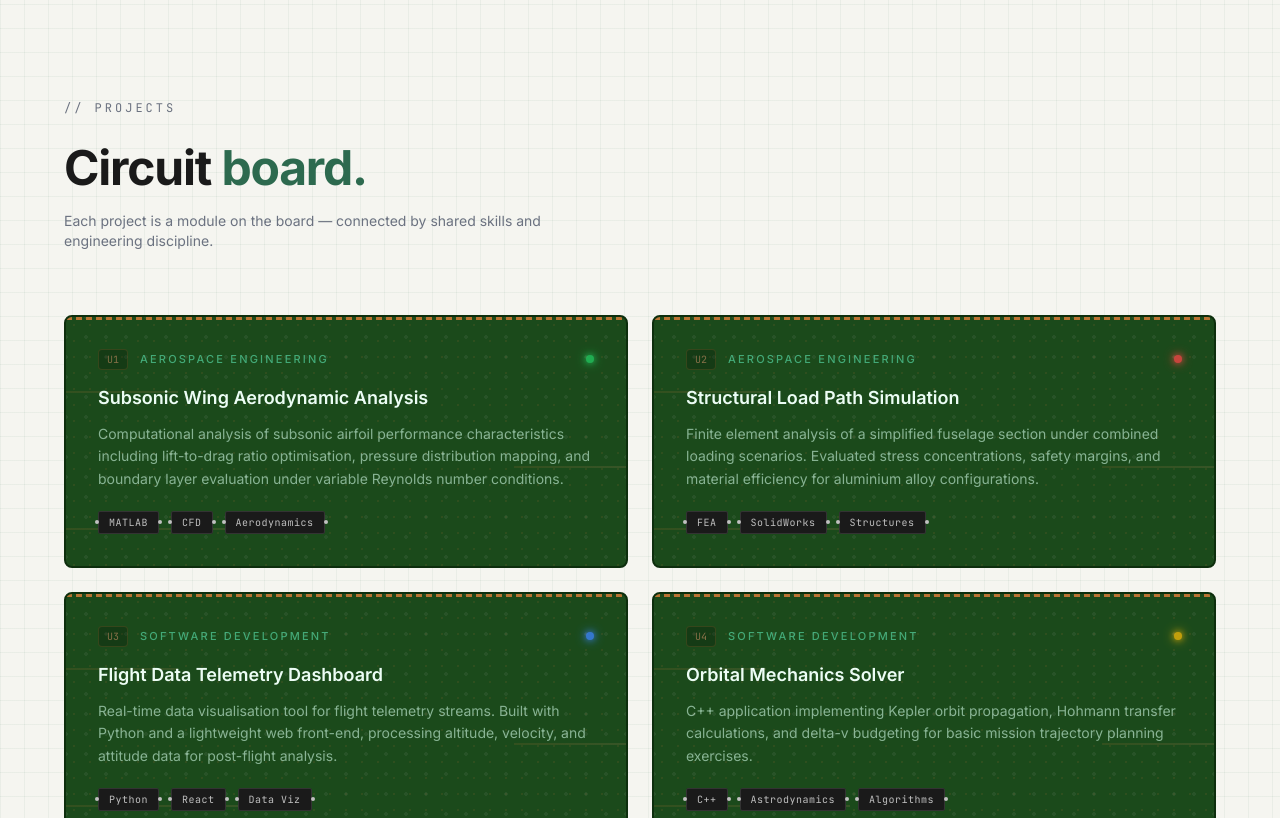
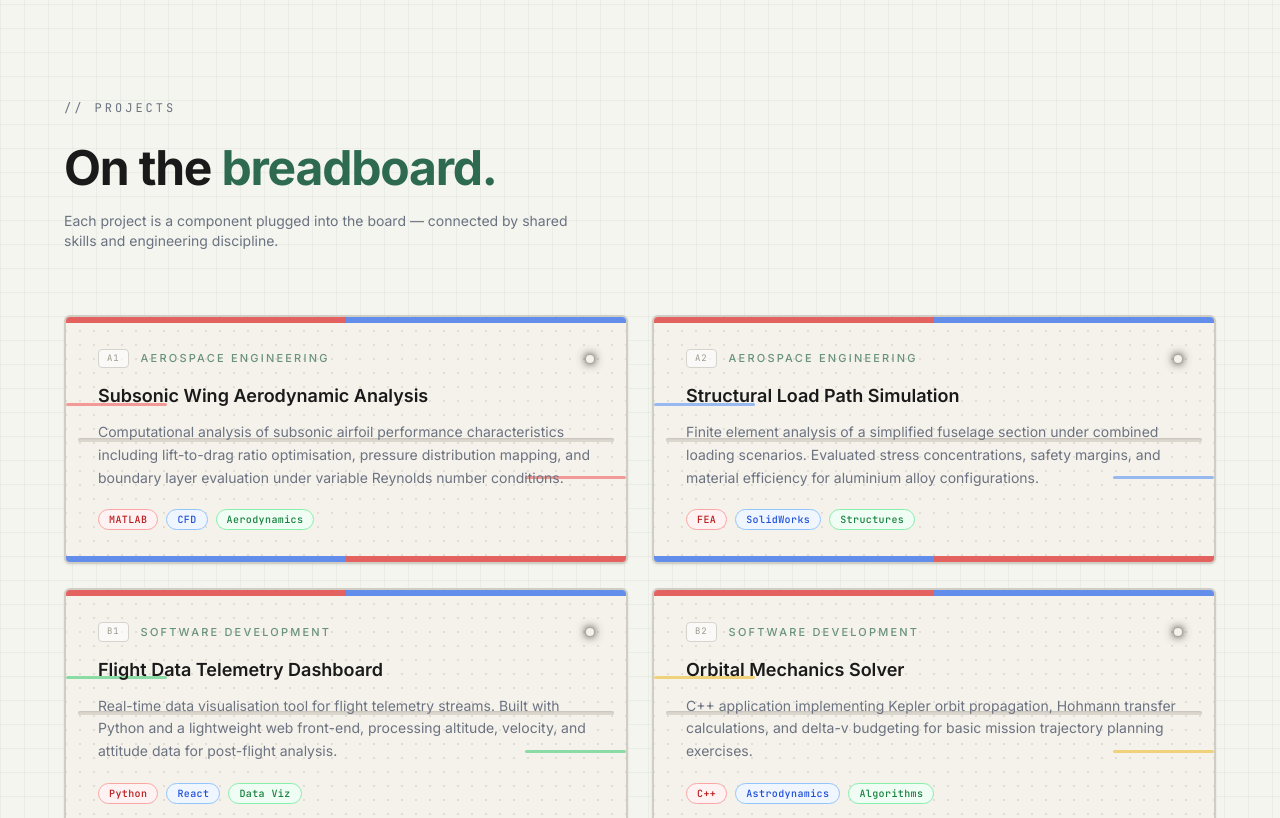
Before and after one commit to Max11122006/Portfolio-Wesbite, a Next.js app: page / in a window 1280 px wide. Shown: the part 2560-3378 px from the top of the page. Built offline with nearby package versions, Linux system fonts and the light colour scheme.

Commit message:
breadbaord v2

```diff
--- a/src/app/github/page.tsx
+++ b/src/app/github/page.tsx
@@ -177,28 +177,37 @@ function RepoCard({ repo }: { repo: Repo }) {
       href={repo.url}
       target="_blank"
       rel="noopener noreferrer"
-      whileHover={{ y: -3, boxShadow: "0 0 20px rgba(27, 94, 32, 0.15)" }}
+      whileHover={{ y: -3, boxShadow: "0 4px 20px rgba(0,0,0,0.08)" }}
       transition={{ duration: 0.3, ease: [0.22, 1, 0.36, 1] }}
       className="breadboard-card block"
     >
-      <div className="through-holes" />
-      <div className="card-inner p-6">
+      {/* Power rails */}
+      <div className="power-rails-top">
+        <div className="power-rail-red" />
+        <div className="power-rail-blue" />
+      </div>
+      <div className="power-rails-bottom">
+        <div className="power-rail-blue" />
+        <div className="power-rail-red" />
+      </div>
+
+      <div className="card-inner p-6 pt-8 pb-8">
         {/* Repo name */}
         <div className="flex items-center gap-2 mb-3">
-          <svg className="w-4 h-4 text-emerald-300/40" viewBox="0 0 16 16" fill="currentColor">
+          <svg className="w-4 h-4 text-muted/40" viewBox="0 0 16 16" fill="currentColor">
             <path d="M2 2.5A2.5 2.5 0 0 1 4.5 0h8.75a.75.75 0 0 1 .75.75v12.5a.75.75 0 0 1-.75.75h-2.5a.75.75 0 0 1 0-1.5h1.75v-2h-8a1 1 0 0 0-.714 1.7.75.75 0 1 1-1.072 1.05A2.495 2.495 0 0 1 2 11.5Zm10.5-1h-8a1 1 0 0 0-1 1v6.708A2.486 2.486 0 0 1 4.5 9h8ZM5 12.25a.25.25 0 0 1 .25-.25h3.5a.25.25 0 0 1 .25.25v3.25a.25.25 0 0 1-.4.2l-1.45-1.087a.249.249 0 0 0-.3 0L5.4 15.7a.25.25 0 0 1-.4-.2Z" />
           </svg>
-          <h3 className="text-sm font-semibold text-emerald-50 font-mono truncate">
+          <h3 className="text-sm font-semibold text-foreground font-mono truncate">
             {repo.name}
           </h3>
         </div>
 
-        <p className="text-xs text-emerald-100/50 leading-relaxed mb-4 line-clamp-2">
+        <p className="text-xs text-muted leading-relaxed mb-4 line-clamp-2">
           {repo.description}
         </p>
 
         {/* Bottom row: language + stars + date */}
-        <div className="flex items-center gap-4 text-[10px] font-mono text-emerald-200/40">
+        <div className="flex items-center gap-4 text-[10px] font-mono text-muted/60">
           <span className="flex items-center gap-1.5">
             <span
               className="w-2.5 h-2.5 rounded-full"
@@ -214,17 +223,20 @@ function RepoCard({ repo }: { repo: Repo }) {
           <span className="ml-auto">{repo.lastUpdated}</span>
         </div>
 
-        {/* Topics */}
+        {/* Topics as jumper wires */}
         {repo.topics.length > 0 && (
           <div className="flex flex-wrap gap-1.5 mt-3">
-            {repo.topics.map((topic) => (
-              <span
-                key={topic}
-                className="px-2 py-0.5 text-[9px] font-mono rounded-sm bg-black/30 text-emerald-200/40 border border-emerald-500/10"
-              >
-                {topic}
-              </span>
-            ))}
+            {repo.topics.map((topic, i) => {
+              const colors = ["red", "blue", "green", "yellow", "orange", "purple"];
+              return (
+                <span
+                  key={topic}
+                  className={`jumper-wire jumper-wire--${colors[i % colors.length]}`}
+                >
+                  {topic}
+                </span>
+              );
+            })}
           </div>
         )}
       </div>
@@ -276,7 +288,7 @@ export default function GitHubPage() {
                       relative flex items-center gap-2.5 px-5 py-3 rounded-lg font-mono text-sm transition-all duration-300 cursor-pointer
                       ${
                         isActive
-                          ? "bg-[#1b4a1b] border-2 border-emerald-500/30 text-emerald-50 shadow-lg"
+                          ? "bg-[#f5f2eb] border-2 border-border text-foreground shadow-md"
                           : "bg-surface border-2 border-border text-muted hover:border-accent/30 hover:text-foreground"
                       }
                     `}
@@ -286,7 +298,7 @@ export default function GitHubPage() {
                     <span
                       className={`
                         text-[10px] px-1.5 py-0.5 rounded-sm font-mono
-                        ${isActive ? "bg-emerald-500/20 text-emerald-300" : "bg-surface-alt text-muted/60"}
+                        ${isActive ? "bg-accent/10 text-accent" : "bg-surface-alt text-muted/60"}
                       `}
                     >
                       {count}
--- a/src/app/globals.css
+++ b/src/app/globals.css
@@ -80,43 +80,47 @@ body {
   opacity: 0.4;
 }
 
-/* ===== BREADBOARD / PCB CARD STYLES ===== */
+/* ===== SOLDERLESS BREADBOARD CARD STYLES ===== */
 
 .breadboard-card {
   position: relative;
-  background: #1b4a1b;
-  border: 2px solid #0d2e0d;
-  border-radius: 8px;
+  background: #f5f2eb;
+  border: 2px solid #d0cdc5;
+  border-radius: 6px;
   overflow: hidden;
-  color: #e0e0d0;
+  color: var(--color-foreground);
+  box-shadow:
+    0 1px 3px rgba(0, 0, 0, 0.08),
+    inset 0 1px 0 rgba(255, 255, 255, 0.6);
 }
 
+/* Hole grid pattern — the classic breadboard dots */
 .breadboard-card::before {
   content: "";
   position: absolute;
   inset: 0;
   background-image:
-    radial-gradient(circle, rgba(184, 115, 51, 0.12) 1px, transparent 1px);
-  background-size: 16px 16px;
+    radial-gradient(circle, #c8c4ba 1.5px, transparent 1.5px);
+  background-size: 14px 14px;
+  background-position: 7px 7px;
   pointer-events: none;
   z-index: 0;
+  opacity: 0.45;
 }
 
+/* Center channel gap (the DIP IC trough) */
 .breadboard-card::after {
   content: "";
   position: absolute;
-  top: 0;
-  left: 0;
-  right: 0;
-  height: 3px;
-  background: repeating-linear-gradient(
-    90deg,
-    var(--color-copper) 0px,
-    var(--color-copper) 6px,
-    transparent 6px,
-    transparent 10px
-  );
-  z-index: 1;
+  top: 50%;
+  left: 12px;
+  right: 12px;
+  height: 4px;
+  background: #ddd8ce;
+  transform: translateY(-50%);
+  border-radius: 2px;
+  z-index: 0;
+  box-shadow: inset 0 1px 2px rgba(0, 0, 0, 0.1);
 }
 
 .breadboard-card .card-inner {
@@ -124,12 +128,35 @@ body {
   z-index: 2;
 }
 
-/* Copper trace lines */
-.copper-trace {
+/* Power rails — red and blue stripes on top and bottom */
+.power-rails-top,
+.power-rails-bottom {
   position: absolute;
-  background: linear-gradient(90deg, var(--color-copper), var(--color-copper-light));
-  opacity: 0.15;
-  z-index: 0;
+  left: 0;
+  right: 0;
+  height: 6px;
+  z-index: 1;
+  display: flex;
+}
+
+.power-rails-top {
+  top: 0;
+}
+
+.power-rails-bottom {
+  bottom: 0;
+}
+
+.power-rail-red {
+  flex: 1;
+  background: #dc2626;
+  opacity: 0.7;
+}
+
+.power-rail-blue {
+  flex: 1;
+  background: #2563eb;
+  opacity: 0.7;
 }
 
 /* LED indicator dot */
@@ -146,55 +173,72 @@ body {
   50% { opacity: 1; }
 }
 
-/* IC chip style tag */
-.ic-chip {
-  background: #1a1a1a;
-  color: #c0c0c0;
-  border: 1px solid #333;
+/* Component tag — like a chip sitting on the breadboard */
+.component-tag {
+  background: #2a2a2a;
+  color: #d4d4d4;
+  border: 1px solid #444;
   font-family: var(--font-mono);
   font-size: 10px;
   letter-spacing: 0.05em;
   padding: 3px 10px;
   border-radius: 2px;
   position: relative;
+  display: inline-flex;
+  align-items: center;
+  gap: 5px;
 }
 
-.ic-chip::before {
+/* Tiny "pin" dots on chip sides */
+.component-tag::before,
+.component-tag::after {
   content: "";
   position: absolute;
   top: 50%;
-  left: -4px;
+  width: 3px;
+  height: 3px;
+  background: #888;
+  border-radius: 50%;
   transform: translateY(-50%);
-  width: 4px;
-  height: 4px;
-  background: var(--color-solder);
-  border-radius: 50%;
 }
 
-.ic-chip::after {
-  content: "";
-  position: absolute;
-  top: 50%;
-  right: -4px;
-  transform: translateY(-50%);
-  width: 4px;
-  height: 4px;
-  background: var(--color-solder);
-  border-radius: 50%;
+.component-tag::before { left: -5px; }
+.component-tag::after { right: -5px; }
+
+/* Jumper wire tag — coloured wire on the board */
+.jumper-wire {
+  font-family: var(--font-mono);
+  font-size: 10px;
+  letter-spacing: 0.04em;
+  padding: 2px 10px;
+  border-radius: 9999px;
+  display: inline-block;
+  font-weight: 500;
+  border: 1.5px solid;
 }
 
-/* Through-hole pad grid */
+.jumper-wire--red { background: #fef2f2; color: #b91c1c; border-color: #fca5a5; }
+.jumper-wire--blue { background: #eff6ff; color: #1d4ed8; border-color: #93c5fd; }
+.jumper-wire--green { background: #f0fdf4; color: #15803d; border-color: #86efac; }
+.jumper-wire--yellow { background: #fefce8; color: #a16207; border-color: #fde047; }
+.jumper-wire--orange { background: #fff7ed; color: #c2410c; border-color: #fdba74; }
+.jumper-wire--purple { background: #faf5ff; color: #7e22ce; border-color: #c4b5fd; }
+.jumper-wire--black { background: #f5f5f5; color: #1a1a1a; border-color: #a3a3a3; }
+.jumper-wire--white { background: #ffffff; color: #525252; border-color: #d4d4d4; }
+
+/* Through-hole grid — smaller, lighter for overlays */
 .through-holes {
   position: absolute;
   inset: 0;
   background-image:
-    radial-gradient(circle, rgba(192, 192, 192, 0.08) 2px, transparent 2px);
-  background-size: 20px 20px;
-  background-position: 10px 10px;
+    radial-gradient(circle, rgba(160, 155, 140, 0.25) 1.5px, transparent 1.5px);
+  background-size: 14px 14px;
+  background-position: 7px 7px;
   pointer-events: none;
+  z-index: 0;
 }
 
-/* Schematic-style grid background */
+/* Schematic graph paper background */
 .schematic-grid {
   background-image:
     linear-gradient(rgba(45, 106, 79, 0.06) 1px, transparent 1px),
@@ -202,32 +246,26 @@ body {
   background-size: 24px 24px;
 }
 
-/* Wire connector style */
-.wire-connector {
-  position: relative;
-  padding-left: 24px;
+/* Row label (A-E, F-J like a real breadboard) */
+.row-label {
+  font-family: var(--font-mono);
+  font-size: 9px;
+  color: #a09a8e;
+  letter-spacing: 0.1em;
+  text-transform: uppercase;
 }
 
-.wire-connector::before {
-  content: "";
+/* Wire decoration — a coloured wire between two points */
+.wire-deco {
   position: absolute;
-  left: 0;
-  top: 50%;
-  width: 16px;
-  height: 2px;
-  background: var(--color-copper);
-  transform: translateY(-50%);
+  height: 3px;
+  border-radius: 3px;
+  z-index: 1;
+  opacity: 0.5;
 }
 
-.wire-connector::after {
-  content: "";
-  position: absolute;
-  left: 16px;
-  top: 50%;
-  width: 6px;
-  height: 6px;
-  border: 2px solid var(--color-copper);
-  border-radius: 50%;
-  transform: translate(-50%, -50%);
-  background: var(--color-background);
-}
+.wire-deco--red { background: #ef4444; }
+.wire-deco--blue { background: #3b82f6; }
+.wire-deco--green { background: #22c55e; }
+.wire-deco--yellow { background: #eab308; }
+.wire-deco--orange { background: #f97316; }
--- a/src/components/Projects.tsx
+++ b/src/components/Projects.tsx
@@ -9,11 +9,11 @@ interface Project {
   category: string;
   description: string;
   tags: string[];
-  ledColor: string;
-  schematicLabel: string;
+  wireColor: string;
+  pinLabel: string;
 }
 
-const LED_COLORS = ["#ef4444", "#22c55e", "#3b82f6", "#eab308", "#f97316", "#a855f7"];
+const WIRE_COLORS = ["red", "blue", "green", "yellow", "orange", "purple"];
 
 const projects: Project[] = [
   {
@@ -23,8 +23,8 @@ const projects: Project[] = [
     description:
       "Computational analysis of subsonic airfoil performance characteristics including lift-to-drag ratio optimisation, pressure distribution mapping, and boundary layer evaluation under variable Reynolds number conditions.",
     tags: ["MATLAB", "CFD", "Aerodynamics"],
-    ledColor: LED_COLORS[1],
-    schematicLabel: "U1",
+    wireColor: WIRE_COLORS[0],
+    pinLabel: "A1",
   },
   {
     id: 2,
@@ -33,8 +33,8 @@ const projects: Project[] = [
     description:
       "Finite element analysis of a simplified fuselage section under combined loading scenarios. Evaluated stress concentrations, safety margins, and material efficiency for aluminium alloy configurations.",
     tags: ["FEA", "SolidWorks", "Structures"],
-    ledColor: LED_COLORS[0],
-    schematicLabel: "U2",
+    wireColor: WIRE_COLORS[1],
+    pinLabel: "A2",
   },
   {
     id: 3,
@@ -43,8 +43,8 @@ const projects: Project[] = [
     description:
       "Real-time data visualisation tool for flight telemetry streams. Built with Python and a lightweight web front-end, processing altitude, velocity, and attitude data for post-flight analysis.",
     tags: ["Python", "React", "Data Viz"],
-    ledColor: LED_COLORS[2],
-    schematicLabel: "U3",
+    wireColor: WIRE_COLORS[2],
+    pinLabel: "B1",
   },
   {
     id: 4,
@@ -53,8 +53,8 @@ const projects: Project[] = [
     description:
       "C++ application implementing Kepler orbit propagation, Hohmann transfer calculations, and delta-v budgeting for basic mission trajectory planning exercises.",
     tags: ["C++", "Astrodynamics", "Algorithms"],
-    ledColor: LED_COLORS[3],
-    schematicLabel: "U4",
+    wireColor: WIRE_COLORS[3],
+    pinLabel: "B2",
   },
   {
     id: 5,
@@ -63,8 +63,8 @@ const projects: Project[] = [
     description:
       "Photorealistic 3D product mockups and packaging renders created for freelance clients using Blender. Focus on lighting, material accuracy, and commercial-grade output quality.",
     tags: ["Blender", "3D Rendering", "Design"],
-    ledColor: LED_COLORS[4],
-    schematicLabel: "U5",
+    wireColor: WIRE_COLORS[4],
+    pinLabel: "C1",
   },
   {
     id: 6,
@@ -73,22 +73,16 @@ const projects: Project[] = [
     description:
       "Detailed 3D model of a turbojet engine cross-section for academic presentation. Modelled individual components including compressor stages, combustion chamber, and turbine assembly.",
     tags: ["Blender", "CAD", "Propulsion"],
-    ledColor: LED_COLORS[5],
-    schematicLabel: "U6",
+    wireColor: WIRE_COLORS[5],
+    pinLabel: "C2",
   },
 ];
 
-function CopperTrace({ top, left, width, angle = 0 }: { top: string; left: string; width: string; angle?: number }) {
+function WireDeco({ top, left, width, color }: { top: string; left: string; width: string; color: string }) {
   return (
     <div
-      className="copper-trace"
-      style={{
-        top,
-        left,
-        width,
-        height: "2px",
-        transform: `rotate(${angle}deg)`,
-      }}
+      className={`wire-deco wire-deco--${color}`}
+      style={{ top, left, width }}
     />
   );
 }
@@ -99,7 +93,6 @@ export default function Projects() {
       id="projects"
       className="relative py-24 md:py-36 px-6 section-divide"
     >
-      {/* Schematic grid background */}
       <div className="absolute inset-0 schematic-grid pointer-events-none" />
 
       <div className="relative max-w-6xl mx-auto">
@@ -111,10 +104,10 @@ export default function Projects() {
 
         <FadeIn delay={0.1}>
           <h2 className="text-3xl md:text-4xl lg:text-5xl font-bold tracking-tight leading-[1.15] text-foreground mb-4">
-            Circuit <span className="text-accent">board.</span>
+            On the <span className="text-accent">breadboard.</span>
           </h2>
           <p className="text-sm text-muted mb-16 max-w-lg">
-            Each project is a module on the board — connected by shared skills and engineering discipline.
+            Each project is a component plugged into the board — connected by shared skills and engineering discipline.
           </p>
         </FadeIn>
 
@@ -125,47 +118,59 @@ export default function Projects() {
           {projects.map((project) => (
             <StaggerItem key={project.id}>
               <motion.div
-                whileHover={{ y: -4, boxShadow: `0 0 24px ${project.ledColor}15` }}
+                whileHover={{ y: -4, boxShadow: "0 4px 24px rgba(0,0,0,0.08)" }}
                 transition={{ duration: 0.3, ease: [0.22, 1, 0.36, 1] }}
                 className="breadboard-card h-full"
               >
-                {/* Through-hole pattern overlay */}
-                <div className="through-holes" />
+                {/* Power rails */}
+                <div className="power-rails-top">
+                  <div className="power-rail-red" />
+                  <div className="power-rail-blue" />
+                </div>
+                <div className="power-rails-bottom">
+                  <div className="power-rail-blue" />
+                  <div className="power-rail-red" />
+                </div>
 
-                {/* Copper traces decoration */}
-                <CopperTrace top="30%" left="0" width="20%" />
-                <CopperTrace top="60%" left="80%" width="20%" />
-                <CopperTrace top="85%" left="0" width="35%" angle={0} />
+                {/* Decorative wires */}
+                <WireDeco top="35%" left="0" width="18%" color={project.wireColor} />
+                <WireDeco top="65%" left="82%" width="18%" color={project.wireColor} />
 
-                <div className="card-inner p-7 md:p-8 flex flex-col h-full">
-                  {/* Header row: schematic label + LED */}
+                <div className="card-inner p-7 md:p-8 pt-9 pb-9 flex flex-col h-full">
+                  {/* Header row: pin label + category */}
                   <div className="flex items-center justify-between mb-4">
                     <div className="flex items-center gap-3">
-                      <span className="text-[10px] font-mono text-copper-light/60 border border-copper/20 px-2 py-0.5 rounded-sm bg-black/20">
-                        {project.schematicLabel}
+                      <span className="row-label border border-border px-2 py-0.5 rounded-sm bg-white/60">
+                        {project.pinLabel}
                       </span>
-                      <p className="text-[11px] tracking-[0.2em] uppercase text-emerald-300/60 font-medium">
+                      <p className="text-[11px] tracking-[0.2em] uppercase text-accent/70 font-medium">
                         {project.category}
                       </p>
                     </div>
                     <div
                       className="led-indicator"
-                      style={{ color: project.ledColor, backgroundColor: project.ledColor }}
+                      style={{
+                        color: `var(--color-led-${project.wireColor === "purple" ? "blue" : project.wireColor})`,
+                        backgroundColor: `var(--color-led-${project.wireColor === "purple" ? "blue" : project.wireColor})`,
+                      }}
                     />
                   </div>
 
-                  <h3 className="text-lg font-semibold text-emerald-50 mb-3 leading-snug">
+                  <h3 className="text-lg font-semibold text-foreground mb-3 leading-snug">
                     {project.title}
                   </h3>
 
-                  <p className="text-sm text-emerald-100/60 leading-relaxed flex-1 mb-5">
+                  <p className="text-sm text-muted leading-relaxed flex-1 mb-5">
                     {project.description}
                   </p>
 
-                  {/* IC chip tags */}
-                  <div className="flex flex-wrap gap-3">
-                    {project.tags.map((tag) => (
-                      <span key={tag} className="ic-chip">
+                  {/* Jumper wire tags */}
+                  <div className="flex flex-wrap gap-2">
+                    {project.tags.map((tag, i) => (
+                      <span
+                        key={tag}
+                        className={`jumper-wire jumper-wire--${WIRE_COLORS[i % WIRE_COLORS.length]}`}
+                      >
                         {tag}
                       </span>
                     ))}
--- a/src/components/Skills.tsx
+++ b/src/components/Skills.tsx
@@ -1,6 +1,8 @@
 "use client";
 
 import { FadeIn, StaggerContainer, StaggerItem } from "./MotionPrimitives";
+
+const WIRE_COLORS = ["red", "blue", "green", "yellow"];
 
 const skills = [
   {
@@ -68,21 +70,35 @@ export default function Skills() {
           className="grid md:grid-cols-2 lg:grid-cols-4 gap-6"
           staggerDelay={0.12}
         >
-          {skills.map((group) => (
+          {skills.map((group, gi) => (
             <StaggerItem key={group.category}>
               <div className="breadboard-card h-full">
-                <div className="through-holes" />
-                <div className="card-inner p-6">
-                  <h3 className="text-xs tracking-[0.2em] uppercase text-emerald-300/60 font-medium font-mono mb-5">
+                <div className="power-rails-top">
+                  <div className="power-rail-red" />
+                  <div className="power-rail-blue" />
+                </div>
+                <div className="power-rails-bottom">
+                  <div className="power-rail-blue" />
+                  <div className="power-rail-red" />
+                </div>
+                <div className="card-inner p-6 pt-8 pb-8">
+                  <h3 className="text-xs tracking-[0.2em] uppercase text-accent font-medium font-mono mb-5">
                     {group.category}
                   </h3>
                   <ul className="space-y-3">
-                    {group.items.map((item) => (
+                    {group.items.map((item, i) => (
                       <li
                         key={item}
-                        className="flex items-start gap-2.5 text-sm text-emerald-100/60 leading-relaxed"
+                        className="flex items-start gap-2.5 text-sm text-muted leading-relaxed"
                       >
-                        <span className="w-1.5 h-1.5 rounded-full bg-copper shrink-0 mt-1.5" />
+                        <span
+                          className="w-2 h-2 rounded-full shrink-0 mt-1.5"
+                          style={{
+                            backgroundColor: `var(--color-led-${
+                              ["red", "green", "blue", "yellow"][i % 4]
+                            })`,
+                          }}
+                        />
                         {item}
                       </li>
                     ))}
```
Also changed, not shown: src/app/personal-projects/page.tsx (+53 -36 lines).
